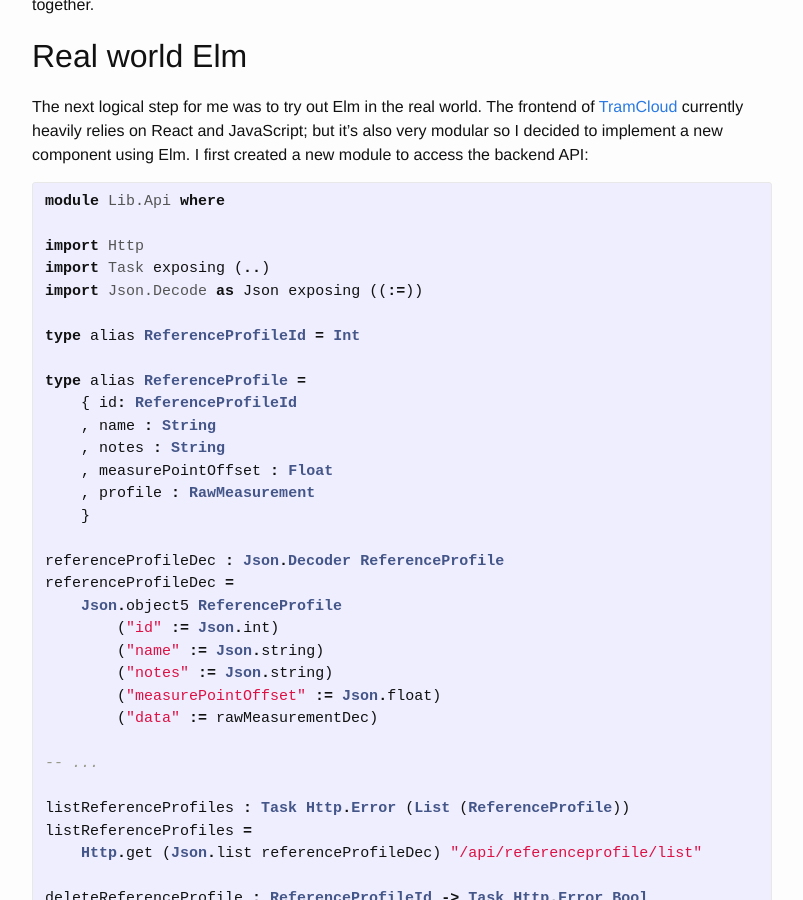
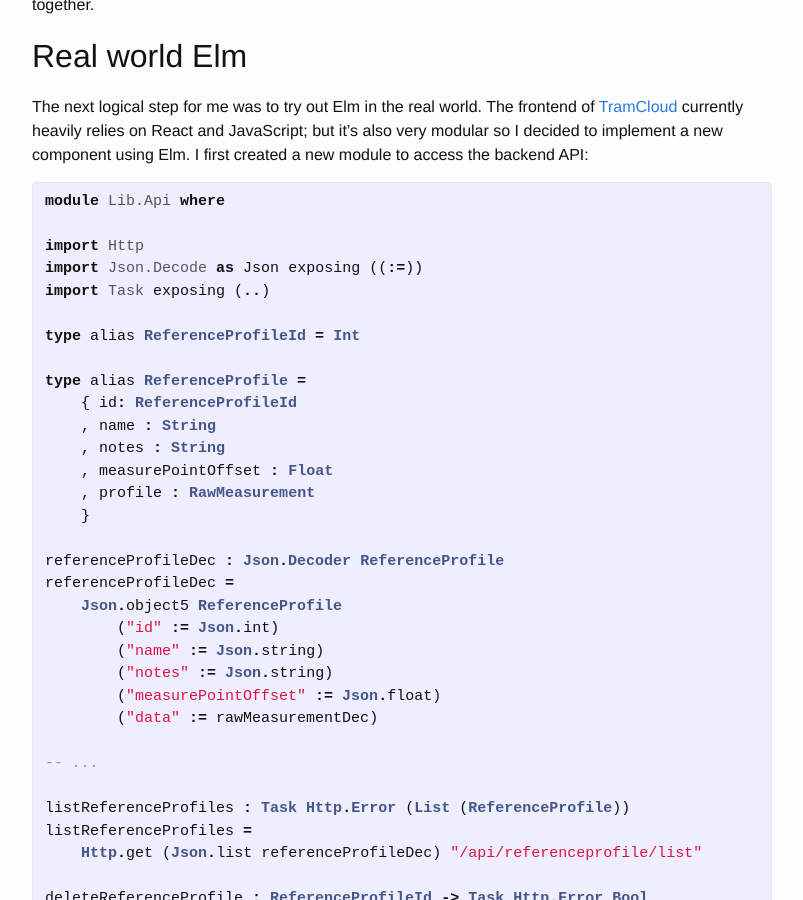
Before and after one commit to agrafix/homepage, a Jekyll site: the page built from _posts/2015-07-26-optimistic-ui-elm.markdown, in a window 1280 px wide and 900 px high, scrolled down 2588 px. Shown: the whole window, without its empty margins (238-1041 px from the left). Built offline with Jekyll 4.4.1, drawn with Linux system fonts in a browser that asks for light colours.

```diff
--- a/_posts/2015-07-26-optimistic-ui-elm.markdown
+++ b/_posts/2015-07-26-optimistic-ui-elm.markdown
@@ -105,8 +105,8 @@ The next logical step for me was to try out Elm in the real world. The frontend
 module Lib.Api where
 
 import Http
+import Json.Decode as Json exposing ((:=))
 import Task exposing (..)
-import Json.Decode as Json exposing ((:=))
 
 type alias ReferenceProfileId = Int
 
```
